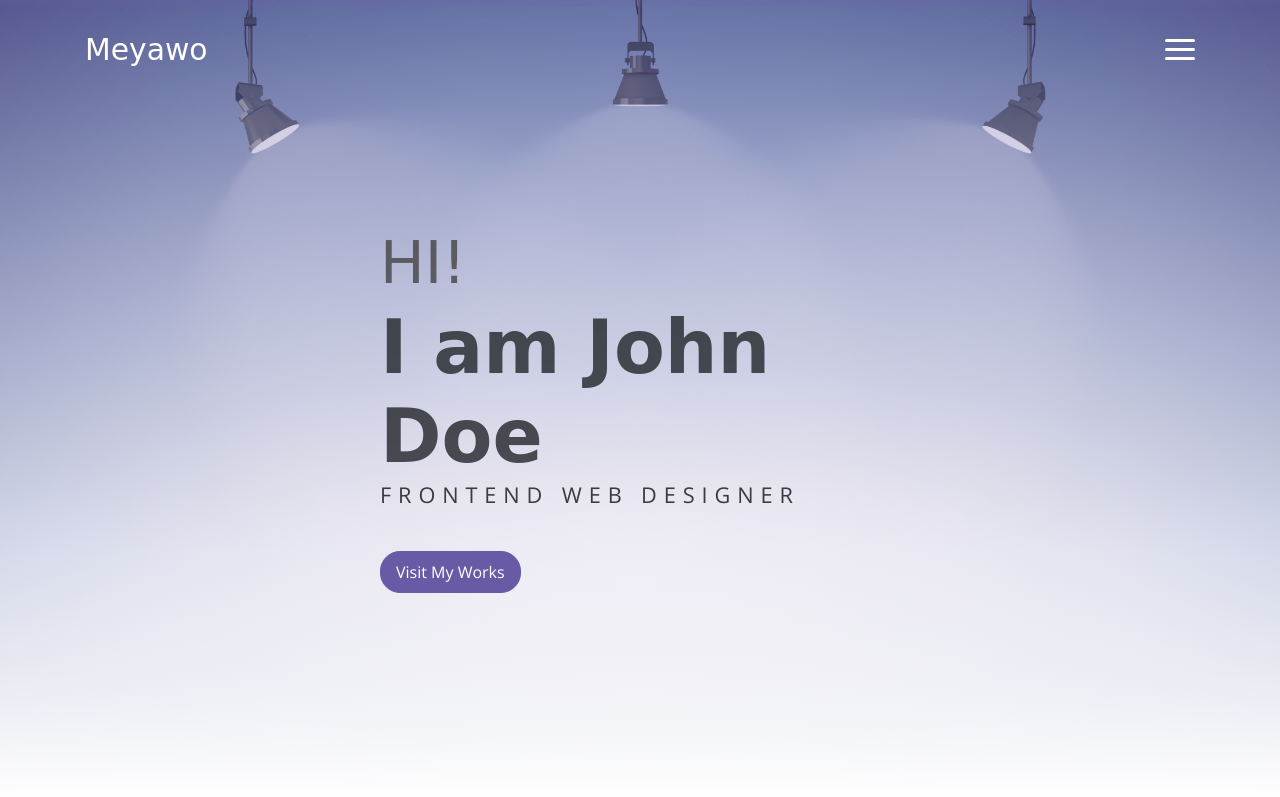
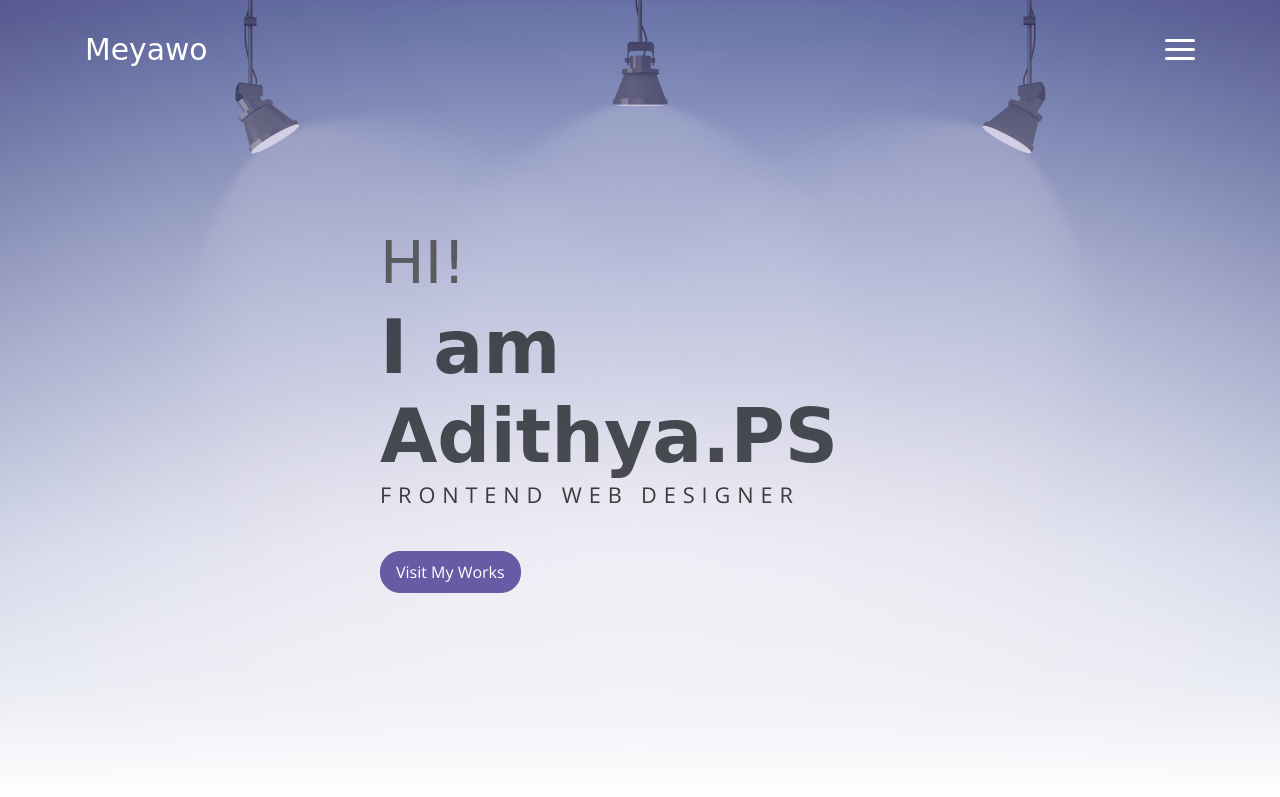
Before and after one commit to AdithiyaAachi/mywebsite, a plain HTML site: page index.html in a window 1280 px wide. Shown: the top 797 px of the page. Drawn offline with nearby package versions, Linux system fonts and the light colour scheme; a web font is replaced by a local one.

Commit message:
Second Commit

```diff
--- a/index.html
+++ b/index.html
@@ -56,7 +56,7 @@
         <div class="header-content container">
             <h1 class="header-title">
                 <span class="up">HI!</span>
-                <span class="down">I am John Doe</span>
+                <span class="down">I am Adithya.PS</span>
             </h1>
             <p class="header-subtitle">FRONTEND WEB DESIGNER</p>
 
```
